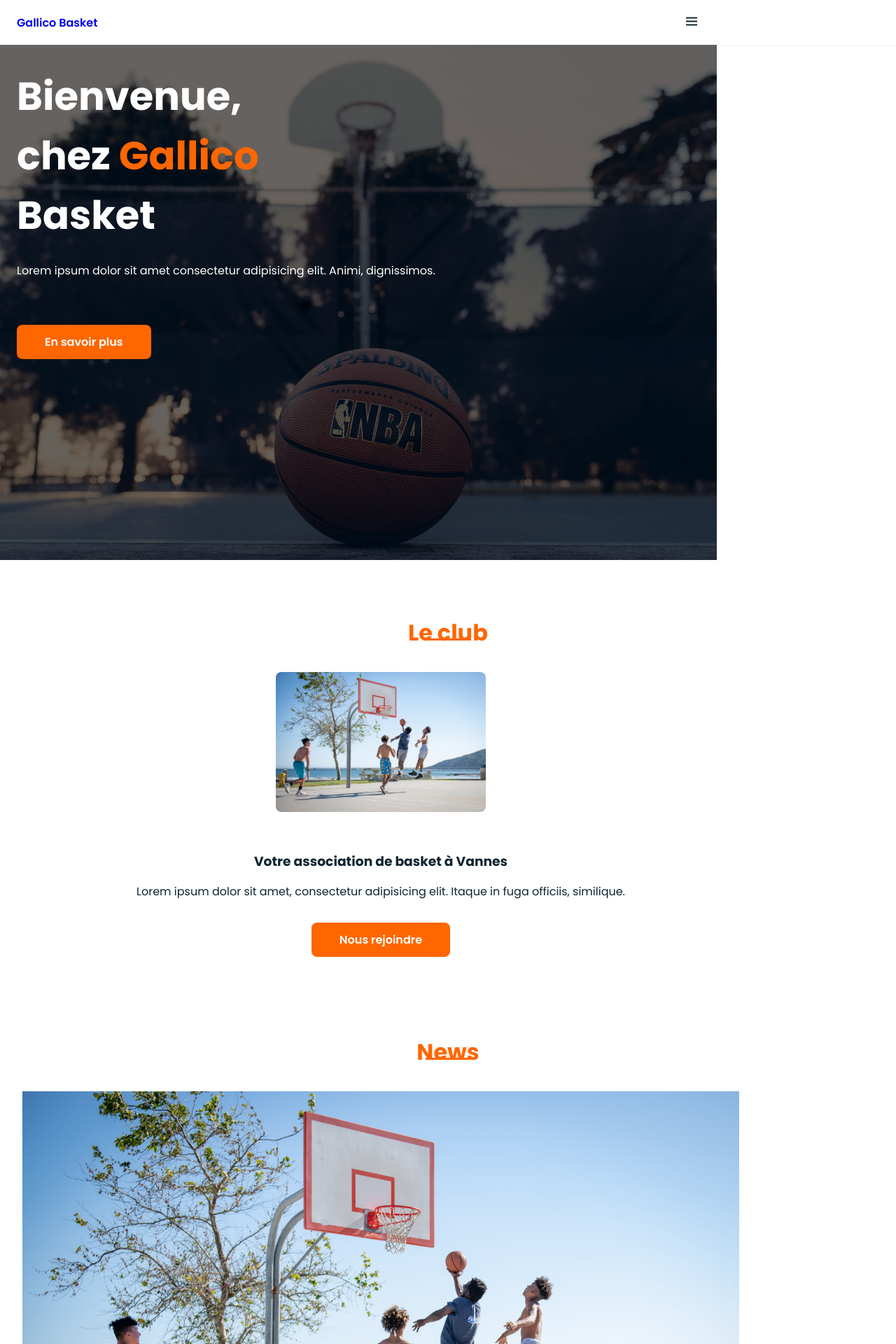
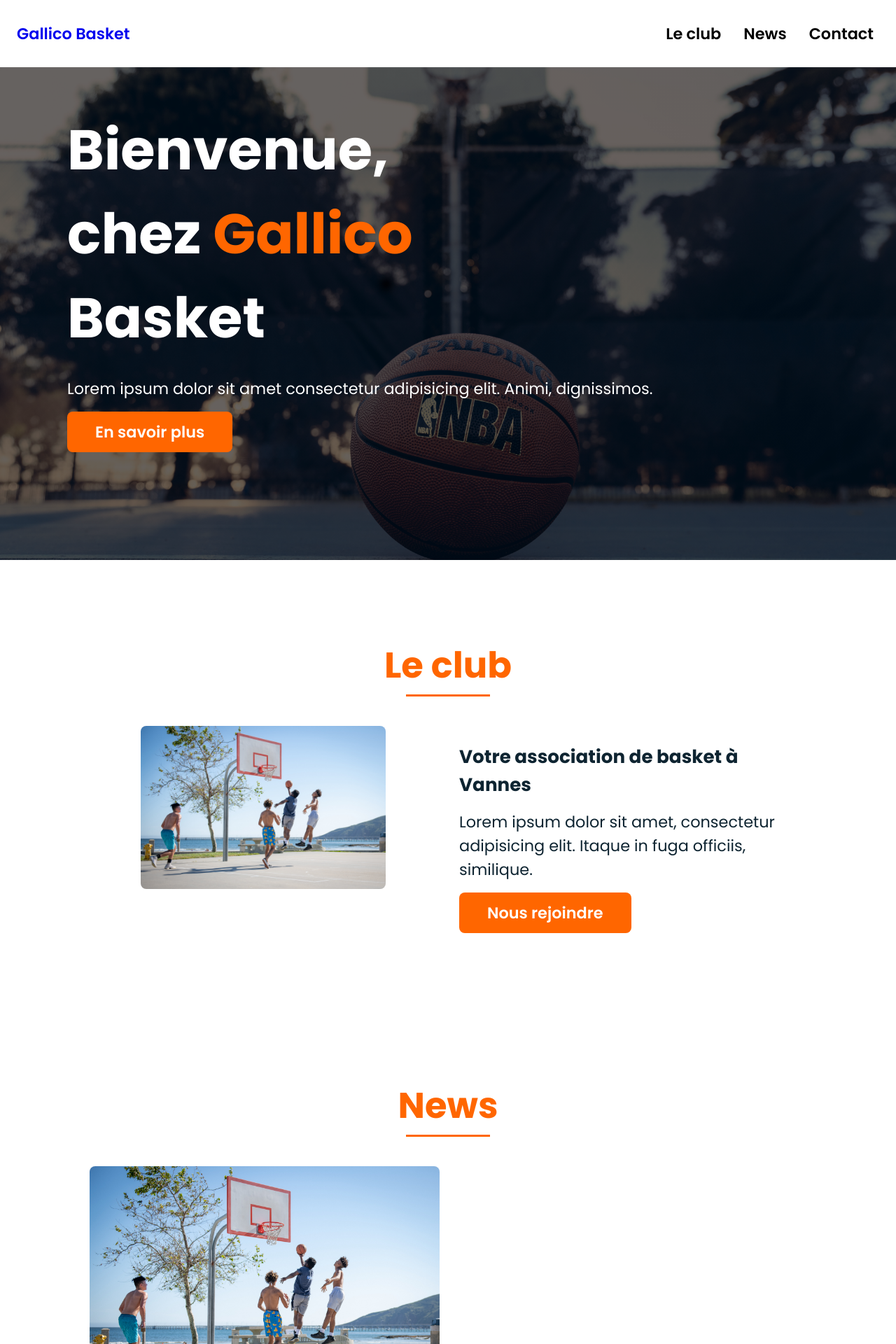
Before and after one commit to devlog-t/kercode-asso-basket, a PHP site: page / in a window 1280 px wide. Shown: the top 1920 px of the page at 70% size. Run offline with PHP 8.4, Linux system fonts and the light colour scheme.

Commit message:
'init-php'

```diff
--- a/assets/css/style.css
+++ b/assets/css/style.css
@@ -23,15 +23,6 @@
     --font-semi: 600;
 }
 
-@media screen and (min-width: 768px){
-    :root{
-        --big-font-size: 3.5rem;
-        --h2-font-size: 2rem;
-        --h3-font-size: 1.6rem;
-        --normal-font-size: 1rem;
-    }
-}
-
 /* ===== MARGIN ===== */
 :root{
     --m-1: 0.5rem;
@@ -48,6 +39,32 @@
     --z-normal: 1;
     --z-tooltip: 10;
     --z-fixed: 100;
+}
+
+/* ===== ROOT MEDIA QUERIES ===== */
+@media screen and (min-width: 768px){
+    :root{
+        --big-font-size: 3.5rem;
+        --h2-font-size: 2rem;
+        --h3-font-size: 1.6rem;
+        --normal-font-size: 1rem;
+    }
+}
+@media screen and (min-width: 992px){
+    :root{
+        --big-font-size: 3.6rem;
+        --h2-font-size: 2.8rem;
+        --h3-font-size: 2rem;
+        --normal-font-size: 1.4rem;
+    }
+}
+@media screen and (min-width: 1200px){
+    :root{
+        --big-font-size: 5rem;
+        --h2-font-size: 3.2rem;
+        --h3-font-size: 2.5rem;
+        --normal-font-size: 1.4rem;
+    }
 }
 
 /* ===== BASE AND RESET ===== */
@@ -88,8 +105,8 @@ img{
 
 /* ===== SECTION CLASS ===== */
 .section{
-    padding-top: var(--header-height);
-    padding-bottom: 2rem;
+    padding-top: 4rem;
+    padding-bottom: 4rem;
 }
 .section-title{
     position: relative;
@@ -122,7 +139,7 @@ img{
 
 /* ===== GRID ===== */
 .bd-grid{
-    max-width: 1024px;
+    max-width: 1200px;
     display: grid;
     grid-template-columns: 100%;
     column-gap: 2rem;
@@ -248,16 +265,18 @@ img{
     width: 300px;
     border-radius: .5rem;
 }
+.content__wrapper{
+    margin: var(--m-2) 0;
+}
 
 /* ===== NEWS SECTION ===== */
 .news__card{
     row-gap: .5rem;
     margin: 0 2rem;
 }
-
-
-
-
+.card__img img{
+    border-radius: .5rem;
+}
 /* ===== CONTACT SECTION ===== */
 .newsletter__container{
     margin: 0 2rem;
@@ -288,7 +307,7 @@ img{
     font-weight: var(--font-semi);
     padding: 2rem 0;
 }
-.social__bar{
+.social__footer__bar{
     font-size: var(--big-font-size);
 }
 .social__icon{
@@ -303,3 +322,119 @@ img{
 .legal__link a{
     color: #fff;
 }
+
+
+/* Small devices (landscape phones, 576px and up) */
+@media screen and (min-width: 576px) {
+
+}
+
+/* Medium devices (tablets, 768px and up) */
+@media screen and (min-width: 768px) {
+    body{
+        margin: 0;
+    }
+    .section-title{
+        margin-bottom: var(--m-6);
+    }
+    .section-title::after{
+        width: 80px;
+        top: 3rem;
+    }
+    .nav{
+        display: flex;
+        justify-content: space-between;
+        align-items: center;
+        max-height: initial;
+        opacity: 1;
+    }
+    .nav__menu{
+        max-height: fit-content;
+        /* padding-right: 2rem; */
+        opacity: 1;
+    }
+    .nav__item{
+        padding-right: 2rem;
+    }
+    .nav__item a{
+        font-size: var(--normal-font-size);
+        color: rgb(0, 0, 0);
+    }
+    .nav__toggle{
+        display: none;
+    }
+    .social__bar{
+        display: none;
+    }
+    .nav__list{
+        display: flex;
+        margin: 0;
+    }
+    .home{
+        grid-template-rows: auto max-content;
+        height: 100vh;
+    }
+    .about__container{
+        grid-template-columns: 1fr 1fr;
+        text-align: initial;
+    }
+    .about__img img{
+        width: 350px;
+    }
+    .news__card{
+        width: 280px;
+    }
+    .card__wrapper{
+        text-align: justify;
+    }
+    .footer{
+        display: grid;
+        grid-template-columns: repeat(2, 1fr);
+    }
+    .newsletter__container{
+        display: flex;
+        justify-content: center;
+    }
+    .newsletter__form{
+        display: flex;
+        flex-direction: column;
+        width: 100%;
+        max-width: 450px;
+    }
+
+    .legal{
+        grid-column: span 2;
+    }
+
+}
+
+/* Large devices (desktops, 992px and up) */
+@media screen and (min-width: 992px) {
+    .nav{
+        height: 5rem;
+    }
+    .section-title::after{
+        width: 100px;
+        top: 4rem;
+    }
+}
+
+/* Extra large devices (large desktops, 1200px and up) */
+@media screen and (min-width: 1200px) {
+    .bd-grid{
+        max-width: none;
+    }
+    .nav{
+        height: 6rem;
+    }
+    .news__card{
+        width: 500px;
+    }
+    .section{
+        padding: 6rem;
+    }
+    .section-title::after{
+        width: 120px;
+        top: 5rem;
+    }
+}
--- a/index.html
+++ b/index.html
@@ -25,9 +25,9 @@
 
             <div class="nav__menu" id="nav-menu">
                 <ul class="nav__list">
-                    <li class="nav__item"><a href="#about" class="nav__link">Le club</a></li>
-                    <li class="nav__item"><a href="#news" class="nav__link">News</a></li>
-                    <li class="nav__item"><a href="#contact" class="nav__link">Contact</a></li>
+                    <li class="nav__item"><a href="#" class="nav__link">Le club</a></li>
+                    <li class="nav__item"><a href="#" class="nav__link">News</a></li>
+                    <li class="nav__item"><a href="#" class="nav__link">Contact</a></li>
                 </ul>
                 <div class="social__bar">
                     <a href="#" class="social__icon"><i class='bx bxl-facebook'></i></a>
@@ -40,7 +40,7 @@
     <main class="main">
 
         <!-- ===== HOME SECTION ===== -->
-        <section class="home bd-grid" id="home">
+        <section class="section home bd-grid" id="home">
             <div class="home__data">
                 <h1 class="home__title">Bienvenue,<br>chez <span class="home__title-color">Gallico</span><br> Basket</h1>
             </div>
@@ -63,12 +63,14 @@
                     <img src="assets/img/terrain-basket-exterieur.jpg" alt="Photo of Marlon">
                 </div>
 
-                <div>
+                <div class="about__content">
+                    <div class="content__wrapper">
                         <h3 class="section-subtitle">Votre association de basket à Vannes</h3>
                         <p class="about__text">Lorem ipsum dolor sit amet, consectetur adipisicing elit. Itaque in fuga officiis, similique.</p>
                     </div>
                     <div class="about__button">
                         <a href="#" class="button">Nous rejoindre</a>
+                    </div>
                 </div>
             </div>
         </section>
@@ -81,10 +83,12 @@
                 <div class="card__img">
                     <img src="assets/img/terrain-basket-exterieur.jpg" alt="">
                 </div>
+                <div class="card__wrapper">
                     <p class="category-post">Vie du club</p>
                     <div class="card__content">
                         <h3 class="card__title section-subtitle">Titre de l'article</h3>
                         <p class="card__text">Lorem ipsum dolor, sit amet consectetur adipisicing elit. Quis aut repudiandae molestiae aliquid corporis blanditiis illo...</p>
+                    </div>
                 </div>
             </article>
         </section>
@@ -103,10 +107,10 @@
             </div>
         </section>
 
-        <section class="social bd-grid" id="social">
+        <section class="section social bd-grid" id="social">
             <h3 class="section-subtitle">Réseau sociaux</h3>
 
-            <div class="social__bar">
+            <div class="social__footer__bar">
                 <a href="#" class="social__icon"><i class='bx bxl-facebook'></i></a>
                 <a href="#" class="social__icon"><i class='bx bxl-instagram' ></i></a>
                 <a href="#" class="social__icon"><i class='bx bxl-twitter' ></i></a>
```
Also changed, not shown: header.php (added, +24 -0 lines). Lines whose indentation alone changed are shown as unchanged.
